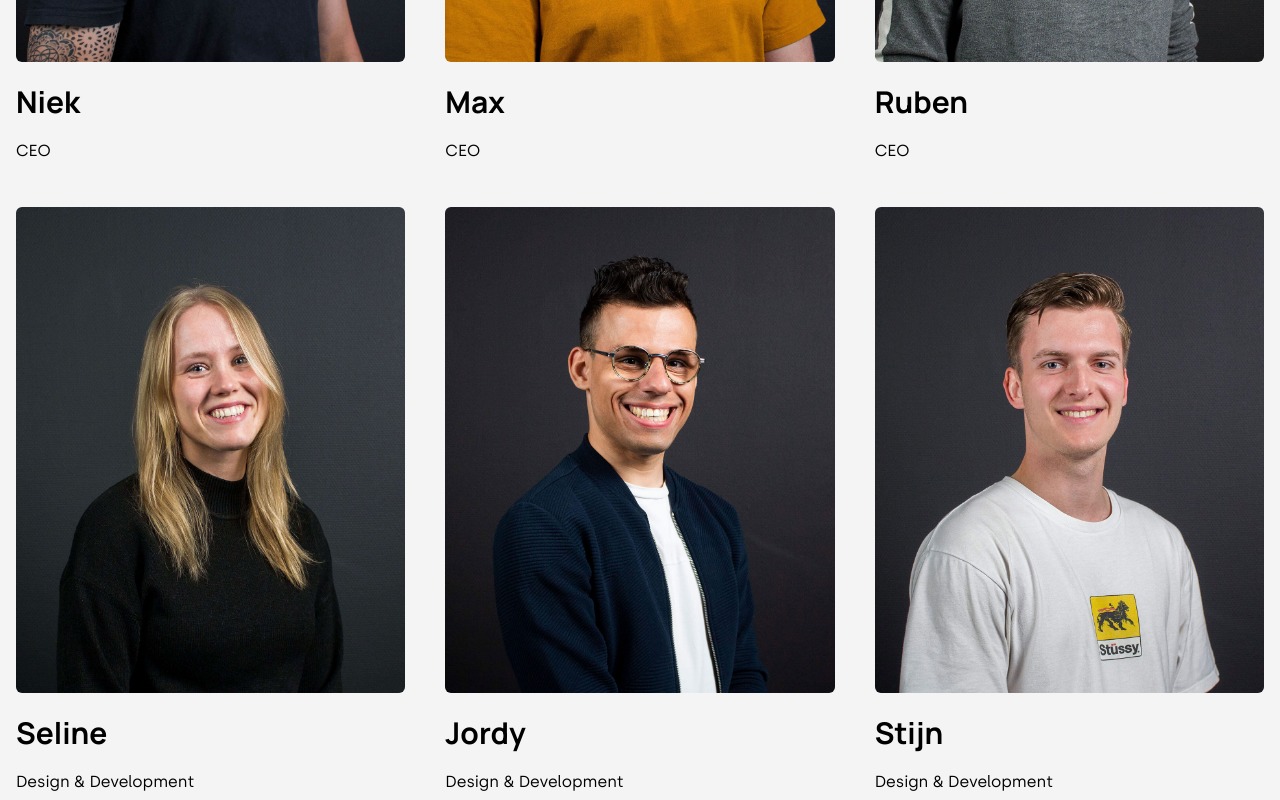
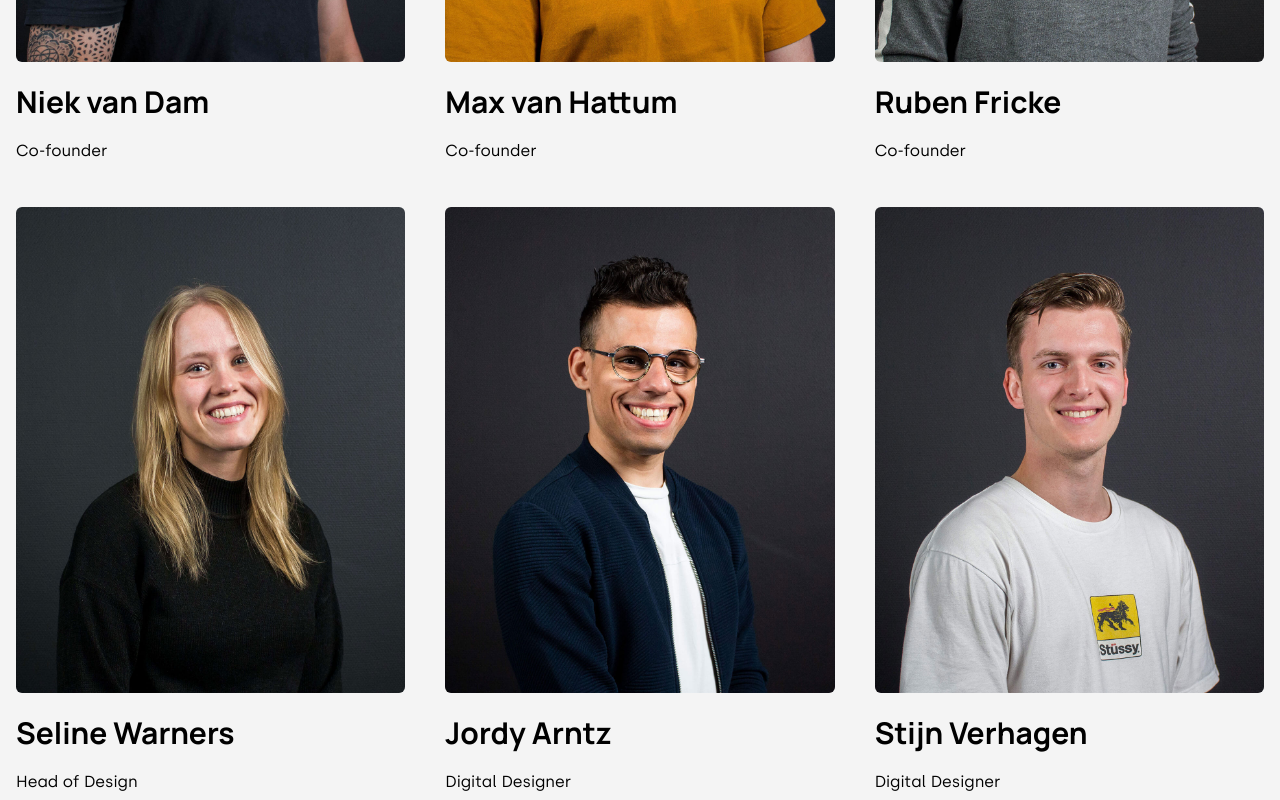
Before and after one commit to Open-Maze/website, a React (Vite) app: page /about in a window 1280 px wide. Shown: the part 2160-2960 px from the top of the page. Built offline with nearby package versions, Linux system fonts and the light colour scheme.

Commit message:
Team block function titles

```diff
--- a/src/blocks/Header/Header.jsx
+++ b/src/blocks/Header/Header.jsx
@@ -45,7 +45,7 @@ const Header = ({ size, title, text, buttonLink, buttonLabel, button2Link, butto
             </div>
           </div>
           {image && (
-            <div className="col-span-6 h-full  lg:col-end-13" data-aos="fade-up" data-aos-delay="300">
+            <div className="col-span-6 h-full lg:col-end-13" data-aos="fade-up" data-aos-delay="300">
               <img src={image} alt={title} className="mx-auto mt-12 h-full lg:mt-0" />
             </div>
           )}
--- a/src/pages/About.jsx
+++ b/src/pages/About.jsx
@@ -60,12 +60,12 @@ const About = () => (
       />
     </CoreValues>
     <Team title="Our team" subtitle="Meet the people behind OpenMaze">
-      <TeamMember name="Niek" text="CEO" image={Niek} delay={500} />
-      <TeamMember name="Max" text="CEO" image={Max} delay={600} />
-      <TeamMember name="Ruben" text="CEO" image={Ruben} delay={700} />
-      <TeamMember name="Seline" text="Design & Development" image={Seline} delay={800} />
-      <TeamMember name="Jordy" text="Design & Development" image={Jordy} delay={900} />
-      <TeamMember name="Stijn" text=" Design & Development" image={Stijn} delay={1000} />
+      <TeamMember name="Niek van Dam" text="Co-founder" image={Niek} delay={500} />
+      <TeamMember name="Max van Hattum" text="Co-founder" image={Max} delay={600} />
+      <TeamMember name="Ruben Fricke" text="Co-founder" image={Ruben} delay={700} />
+      <TeamMember name="Seline Warners" text="Head of Design" image={Seline} delay={800} />
+      <TeamMember name="Jordy Arntz" text="Digital Designer" image={Jordy} delay={900} />
+      <TeamMember name="Stijn Verhagen" text="Digital Designer" image={Stijn} delay={1000} />
     </Team>
     <CTA
       title="Contact us"
```
